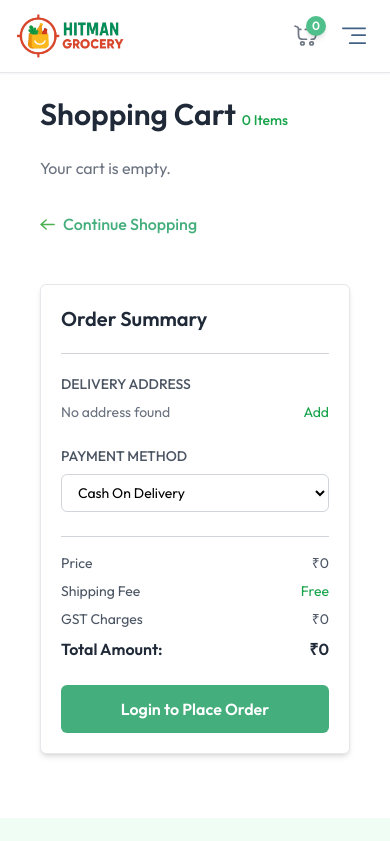
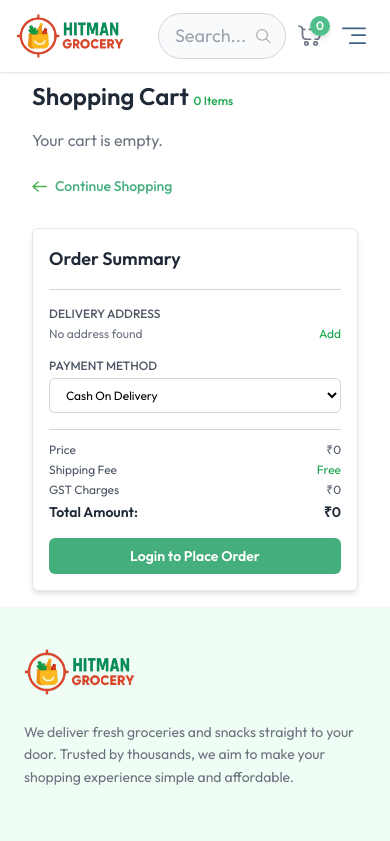
Before and after one commit to meetmodi45/hitman.grocery, a React (Vite) app in the folder client/: page /cart in a window 390 px wide. Shown: the top 841 px of the page. Built offline with nearby package versions, Linux system fonts and the light colour scheme.

Commit message:
Add better responsiveness for mobile

```diff
--- a/client/src/components/BestSellers.jsx
+++ b/client/src/components/BestSellers.jsx
@@ -32,7 +32,7 @@ const BestSellers = () => {
   };
 
   return (
-    <div className="mt-16 mb-16">
+    <div className="mt-16 mb-16 px-2 pt-16 md:px-0 md:pt-0">
       <p className="text-2xl md:text-3xl font-medium mb-6">Best Sellers</p>
       <div className="grid grid-cols-1 sm:grid-cols-2 md:grid-cols-3 lg:grid-cols-4 gap-4">
         {bestSellers.map((product, index) => {
@@ -41,11 +41,11 @@ const BestSellers = () => {
           return (
             <div
               key={product._id}
-              className="bg-gradient-to-br from-blue-50 via-white to-green-50 border border-gray-200 rounded-xl p-4 w-full max-w-[220px] sm:max-w-[240px] lg:max-w-[260px] shadow-sm hover:shadow-md transition"
+              className="w-full bg-gradient-to-br from-blue-50 via-white to-green-50 border border-gray-200 rounded-xl p-3 sm:p-4 shadow-sm hover:shadow-md transition"
             >
-              <div className="group cursor-pointer flex items-center justify-center px-2">
+              <div className="group cursor-pointer flex items-center justify-center mb-2">
                 <img
-                  className="group-hover:scale-105 transition max-w-26 md:max-w-36"
+                  className="group-hover:scale-105 transition max-w-[150px] sm:max-w-[120px] md:max-w-[140px]"
                   src={product.image}
                   alt={product.name}
                   onClick={() => {
--- a/client/src/components/MainBanner.jsx
+++ b/client/src/components/MainBanner.jsx
@@ -15,24 +15,24 @@ const MainBanner = () => {
         <img
           src={assets.main_banner_bg_sm}
           alt="banner"
-          className="w-full md:hidden"
+          className="w-full md:hidden max-h-[420px] object-cover rounded-md"
         />
       </div>
 
-      {/* Content Overlay - Adjusted padding to match navbar */}
-      <div className="absolute inset-0 flex flex-col items-start justify-end md:justify-center pb-24 md:pb-0 pl-6 md:pl-12 lg:pl-16 xl:pl-24">
-        <h1 className="text-3xl md:text-4xl lg:text-5xl font-bold text-left max-w-xs md:max-w-md lg:max-w-2xl leading-tight lg:leading-[1.15]">
+      {/* Content Overlay */}
+      <div className="absolute inset-0 flex flex-col items-start justify-end md:justify-center px-4 sm:px-6 md:px-12 lg:px-16 xl:px-24 py-10 md:py-0">
+        <h1 className="text-3xl sm:text-3xl md:text-4xl lg:text-5xl font-bold text-left max-w-[90%] sm:max-w-md lg:max-w-2xl leading-snug sm:leading-tight lg:leading-[1.15] text-black">
           Freshness You Can Trust, Savings You will Love!
         </h1>
 
         <div className="flex items-center mt-6 font-medium space-x-4">
           <Link
             to={"/products"}
-            className="group flex items-center gap-2 px-6 md:px-8 py-3 bg-primary hover:bg-primary-dull transition-all duration-300 rounded text-white cursor-pointer"
+            className="group flex items-center gap-2 px-5 py-2.5 text-sm sm:text-base bg-primary hover:bg-primary-dull transition-all duration-300 rounded text-white"
           >
             Shop now
             <img
-              className="md:hidden transition-all duration-300 group-hover:translate-x-1"
+              className="transition-all duration-300 group-hover:translate-x-1"
               src={assets.white_arrow_icon}
               alt="arrow"
             />
@@ -40,7 +40,7 @@ const MainBanner = () => {
 
           <Link
             to={"/products"}
-            className="group hidden md:flex items-center gap-2 px-6 md:px-8 py-3 text-gray-800 hover:text-black transition-all duration-300 cursor-pointer"
+            className="group hidden md:flex items-center gap-2 px-6 md:px-8 py-3 text-gray-800 hover:text-black transition-all duration-300"
           >
             Explore deals
             <img
--- a/client/src/components/Navbar.jsx
+++ b/client/src/components/Navbar.jsx
@@ -32,7 +32,7 @@ const Navbar = () => {
   return (
     <div>
       <nav className="fixed top-0 left-0 right-0 z-50 flex items-center justify-between px-4 md:px-8 lg:px-16 xl:px-20 py-3 border-b border-gray-200 bg-white shadow-sm transition-all duration-300">
-        <NavLink to="#" className="flex-shrink-0">
+        <NavLink to="/" className="flex-shrink-0">
           <img
             className="h-12 w-auto object-contain hover:scale-105 transition-transform duration-200"
             src="/hitman.grocery.logo.png"
@@ -137,7 +137,25 @@ const Navbar = () => {
         </div>
 
         {/* Mobile Toggle */}
-        <div className="flex items-center gap-3 sm:hidden">
+        <div className="flex items-center gap-2 sm:hidden">
+          {/* Mobile Search Icon - Triggers search input visibility */}
+          <div className="relative">
+            <div className="flex items-center border border-gray-300 rounded-full px-3 py-1 bg-gray-50 w-32">
+              <input
+                onChange={(e) => setSearchQuery(e.target.value)}
+                value={searchQuery}
+                className="py-1 w-20 bg-transparent outline-none placeholder-gray-400 text-gray-700 ml-1 text-lg"
+                type="text"
+                placeholder="Search..."
+              />
+              <img
+                src={assets.search_icon}
+                alt="searchIcon"
+                className="w-4 h-4 opacity-60 "
+              />
+            </div>
+          </div>
+
           <NavLink to="/cart">
             <div className="relative p-1 rounded-full hover:bg-gray-100 transition-colors duration-200">
               <img
--- a/client/src/pages/AllProducts.jsx
+++ b/client/src/pages/AllProducts.jsx
@@ -65,7 +65,7 @@ const AllProducts = () => {
   };
 
   return (
-    <div className="mt-16 mb-16 px-4 pt-16">
+    <div className="mt-16 mb-16 px-2 pt-16">
       <p className="text-2xl md:text-3xl font-medium mb-6">All Products</p>
       {filteredProducts.length > 0 ? (
         <div className="grid grid-cols-1 sm:grid-cols-2 md:grid-cols-3 lg:grid-cols-4 gap-4 justify-center">
@@ -75,10 +75,10 @@ const AllProducts = () => {
             return (
               <div
                 key={product._id}
-                className="bg-gradient-to-br from-blue-50 via-white to-green-50 border border-gray-200 rounded-xl p-4 w-full max-w-[220px] sm:max-w-[240px] lg:max-w-[260px] shadow-sm hover:shadow-md transition"
+                className="w-full bg-gradient-to-br from-blue-50 via-white to-green-50 border border-gray-200 rounded-xl p-3 sm:p-4 shadow-sm hover:shadow-md transition"
               >
                 <div
-                  className="group cursor-pointer flex items-center justify-center px-2"
+                  className="group cursor-pointer flex items-center justify-center mb-2"
                   onClick={() => {
                     setSearchQuery("");
                     navigate(`/product/${product._id}`);
@@ -86,7 +86,7 @@ const AllProducts = () => {
                   }}
                 >
                   <img
-                    className="group-hover:scale-105 transition max-w-26 md:max-w-36"
+                    className="group-hover:scale-105 transition max-w-[200px] sm:max-w-[120px] md:max-w-[140px]"
                     src={product.image[0]}
                     alt={product.name}
                   />
--- a/client/src/pages/Cart.jsx
+++ b/client/src/pages/Cart.jsx
@@ -12,7 +12,7 @@ const Cart = () => {
     selectedAddress,
     savedAddresses,
     setSelectedAddress,
-    setShowAddressModal, // use this to trigger modal component
+    setShowAddressModal,
   } = useAppContext();
 
   const [showAddressDropdown, setShowAddressDropdown] = useState(false);
@@ -29,19 +29,20 @@ const Cart = () => {
   const finalAmount = totalPrice + gst;
 
   return (
-    <div className="flex flex-col md:flex-row py-16 max-w-6xl w-full px-6 mx-auto pt-24">
+    <div className="flex flex-col md:flex-row py-4 md:py-16 max-w-6xl w-full px-4 md:px-6 mx-auto pt-20 md:pt-24">
       {/* Left - Cart Items */}
       <div className="flex-1 max-w-4xl">
-        <h1 className="text-3xl font-semibold mb-6 text-gray-800">
+        <h1 className="text-2xl md:text-3xl font-semibold mb-4 md:mb-6 text-gray-800">
           Shopping Cart{" "}
-          <span className="text-sm text-green-600 font-medium">
+          <span className="text-xs md:text-sm text-green-600 font-medium">
             {cartItems.length} Items
           </span>
         </h1>
 
         {cartItems.length > 0 ? (
           <>
-            <div className="grid grid-cols-[2fr_1fr_1fr] text-gray-500 text-base font-semibold pb-3">
+            {/* Hide column headers on mobile */}
+            <div className="hidden md:grid grid-cols-[2fr_1fr_1fr] text-gray-500 text-base font-semibold pb-3">
               <p className="text-left">Product Details</p>
               <p className="text-center">Subtotal</p>
               <p className="text-center">Action</p>
@@ -50,26 +51,26 @@ const Cart = () => {
             {cartItems.map((item, index) => (
               <div
                 key={index}
-                className="grid grid-cols-[2fr_1fr_1fr] items-center text-sm md:text-base font-medium text-gray-700 pt-3 border-b border-gray-200 pb-3"
+                className="flex flex-col md:grid md:grid-cols-[2fr_1fr_1fr] items-start md:items-center text-sm md:text-base font-medium text-gray-700 pt-3 border-b border-gray-200 pb-3 gap-2 md:gap-0"
               >
-                <div className="flex items-center gap-4">
-                  <div className="w-24 h-24 flex items-center justify-center border border-gray-300 rounded-md overflow-hidden">
+                <div className="flex items-center gap-4 w-full">
+                  <div className="w-16 h-16 md:w-24 md:h-24 flex items-center justify-center border border-gray-300 rounded-md overflow-hidden">
                     <img
                       className="max-w-full h-full object-cover"
                       src={item.image}
                       alt={item.name}
                     />
                   </div>
-                  <div>
-                    <p className="font-semibold mb-4">{item.name}</p>
+                  <div className="flex-1">
+                    <p className="font-semibold mb-2 md:mb-4">{item.name}</p>
                     <div className="flex items-center gap-1">
-                      <p>Qty:</p>
+                      <p className="text-sm">Qty:</p>
                       <select
                         value={item.quantity}
                         onChange={(e) =>
                           updateQuantity(item._id, Number(e.target.value))
                         }
-                        className="outline-none border border-gray-300 px-2 py-0.5 rounded text-sm"
+                        className="outline-none border border-gray-300 px-2 py-0.5 rounded text-xs md:text-sm"
                       >
                         {[...Array(9)].map((_, i) => (
                           <option key={i} value={i + 1}>
@@ -81,12 +82,40 @@ const Cart = () => {
                   </div>
                 </div>
 
-                <p className="text-center font-semibold text-primary">
+                {/* Mobile: Show price and action inline */}
+                <div className="flex justify-between items-center w-full md:hidden pl-20">
+                  <p className="font-semibold text-primary">
+                    ₹{Number(item.quantity) * Number(item.price)}
+                  </p>
+                  <button
+                    className="cursor-pointer"
+                    onClick={() => removeItem(item._id)}
+                  >
+                    <svg
+                      width="20"
+                      height="20"
+                      viewBox="0 0 20 20"
+                      fill="none"
+                      xmlns="http://www.w3.org/2000/svg"
+                    >
+                      <path
+                        d="m12.5 7.5-5 5m0-5 5 5m5.833-2.5a8.333 8.333 0 1 1-16.667 0 8.333 8.333 0 0 1 16.667 0"
+                        stroke="#EF4444"
+                        strokeWidth="1.5"
+                        strokeLinecap="round"
+                        strokeLinejoin="round"
+                      />
+                    </svg>
+                  </button>
+                </div>
+
+                {/* Desktop: Show price and action in columns */}
+                <p className="hidden md:block text-center font-semibold text-primary">
                   ₹{Number(item.quantity) * Number(item.price)}
                 </p>
 
                 <button
-                  className="cursor-pointer mx-auto"
+                  className="hidden md:block cursor-pointer mx-auto"
                   onClick={() => removeItem(item._id)}
                 >
                   <svg
@@ -113,7 +142,7 @@ const Cart = () => {
         )}
 
         <button
-          className="group flex items-center mt-8 gap-2 text-primary-dull font-medium hover:underline transition"
+          className="group flex items-center mt-6 md:mt-8 gap-2 text-primary-dull font-medium hover:underline transition text-sm md:text-base"
           onClick={() => navigate("/products")}
         >
           <svg
@@ -136,27 +165,29 @@ const Cart = () => {
       </div>
 
       {/* Right - Summary */}
-      <div className="max-w-[360px] w-full h-full bg-white p-5 border border-gray-200 rounded-md shadow-md max-md:mt-12">
-        <h2 className="text-xl font-semibold text-gray-800">Order Summary</h2>
-        <hr className="border-gray-300 my-5" />
+      <div className="max-w-full md:max-w-[360px] w-full h-full bg-white p-4 md:p-5 border border-gray-200 rounded-md shadow-md mt-8 md:mt-0 md:ml-8">
+        <h2 className="text-lg md:text-xl font-semibold text-gray-800">
+          Order Summary
+        </h2>
+        <hr className="border-gray-300 my-4 md:my-5" />
 
-        <div className="mb-6">
-          <p className="text-sm font-medium uppercase text-gray-600">
+        <div className="mb-4 md:mb-6">
+          <p className="text-xs md:text-sm font-medium uppercase text-gray-600">
             Delivery Address
           </p>
-          <div className="relative flex justify-between items-start mt-2">
-            <p className="text-gray-500 text-sm w-[70%]">
+          <div className="relative flex justify-between items-start mt-1 md:mt-2">
+            <p className="text-gray-500 text-xs md:text-sm w-[70%]">
               {selectedAddress || "No address found"}
             </p>
             <button
               onClick={() => setShowAddressDropdown(!showAddressDropdown)}
-              className="text-green-600 hover:underline text-sm"
+              className="text-green-600 hover:underline text-xs md:text-sm"
             >
               {selectedAddress ? "Change" : "Add"}
             </button>
 
             {showAddressDropdown && (
-              <div className="absolute top-12 left-0 py-1 bg-white border border-gray-300 text-sm w-full shadow-md z-50">
+              <div className="absolute top-8 md:top-12 left-0 py-1 bg-white border border-gray-300 text-xs md:text-sm w-full shadow-md z-50">
                 {savedAddresses.map((addr, i) => (
                   <p
                     key={i}
@@ -182,10 +213,10 @@ const Cart = () => {
             )}
           </div>
 
-          <p className="text-sm font-medium uppercase mt-6 text-gray-600">
+          <p className="text-xs md:text-sm font-medium uppercase mt-4 md:mt-6 text-gray-600">
             Payment Method
           </p>
-          <select className="w-full border border-gray-300 bg-white px-3 py-2 mt-2 text-sm rounded-md outline-none">
+          <select className="w-full border border-gray-300 bg-white px-3 py-2 mt-1 md:mt-2 text-xs md:text-sm rounded-md outline-none">
             <option value="COD">Cash On Delivery</option>
             <option value="Online">Online Payment</option>
           </select>
@@ -193,7 +224,7 @@ const Cart = () => {
 
         <hr className="border-gray-300" />
 
-        <div className="text-gray-600 mt-4 space-y-2 text-sm">
+        <div className="text-gray-600 mt-3 md:mt-4 space-y-1 md:space-y-2 text-xs md:text-sm">
           <p className="flex justify-between">
             <span>Price</span>
             <span>₹{totalPrice}</span>
@@ -206,20 +237,20 @@ const Cart = () => {
             <span>GST Charges</span>
             <span>₹{gst}</span>
           </p>
-          <p className="flex justify-between text-base font-semibold mt-3 text-gray-800">
+          <p className="flex justify-between text-sm md:text-base font-semibold mt-2 md:mt-3 text-gray-800">
             <span>Total Amount:</span>
             <span>₹{finalAmount}</span>
           </p>
         </div>
 
         {user ? (
-          <button className="w-full py-3 mt-6 bg-primary-dull hover:bg-primary hover:shadow-lg transform hover:scale-105 text-white font-semibold rounded-md transition">
+          <button className="w-full py-2 md:py-3 mt-4 md:mt-6 bg-primary-dull hover:bg-primary hover:shadow-lg transform hover:scale-105 text-white font-semibold rounded-md transition text-sm md:text-base">
             Place Order
           </button>
         ) : (
           <button
             onClick={() => setShowUserLogin(true)}
-            className="w-full py-3 mt-6 bg-primary-dull hover:bg-primary hover:shadow-lg transform hover:scale-105 text-white font-semibold rounded-md transition"
+            className="w-full py-2 md:py-3 mt-4 md:mt-6 bg-primary-dull hover:bg-primary hover:shadow-lg transform hover:scale-105 text-white font-semibold rounded-md transition text-sm md:text-base"
           >
             Login to Place Order
           </button>
--- a/client/src/pages/Home.jsx
+++ b/client/src/pages/Home.jsx
@@ -7,7 +7,7 @@ import Subscribe from "../components/Subscribe";
 
 const Home = () => {
   return (
-    <div className="mt-12 pt-20">
+    <div className="mt-6 sm:mt-12 pt-20">
       <MainBanner />
       <Categories />
       <BestSellers />
```
